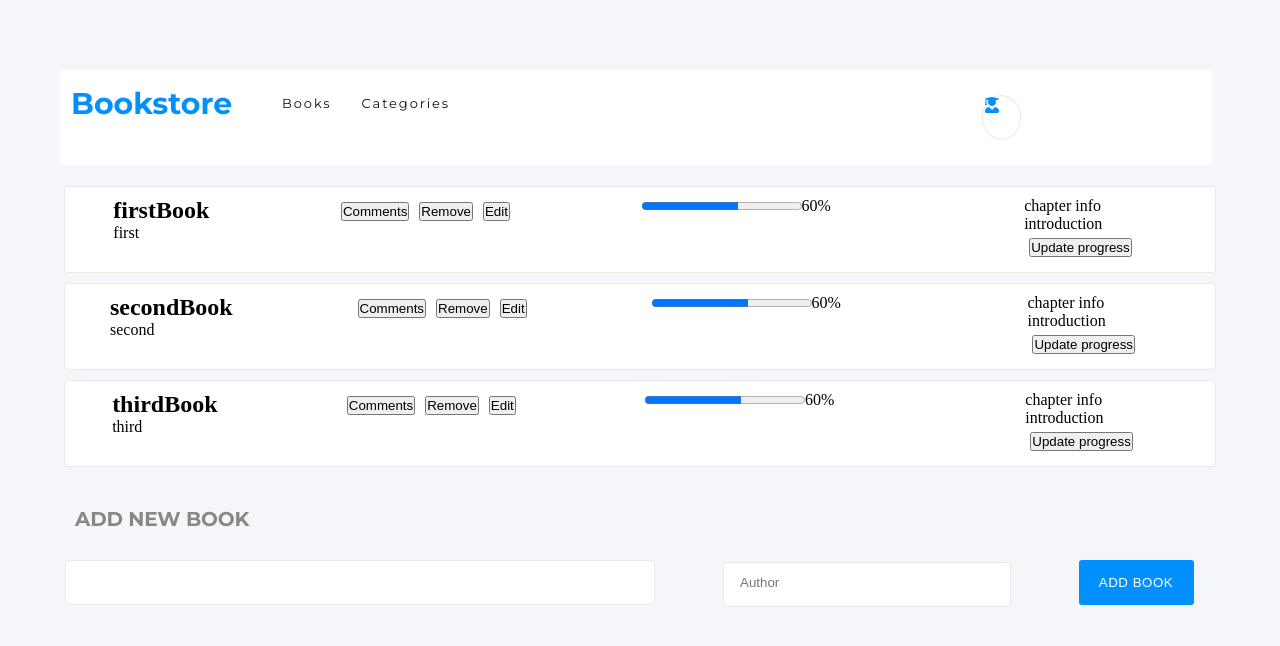
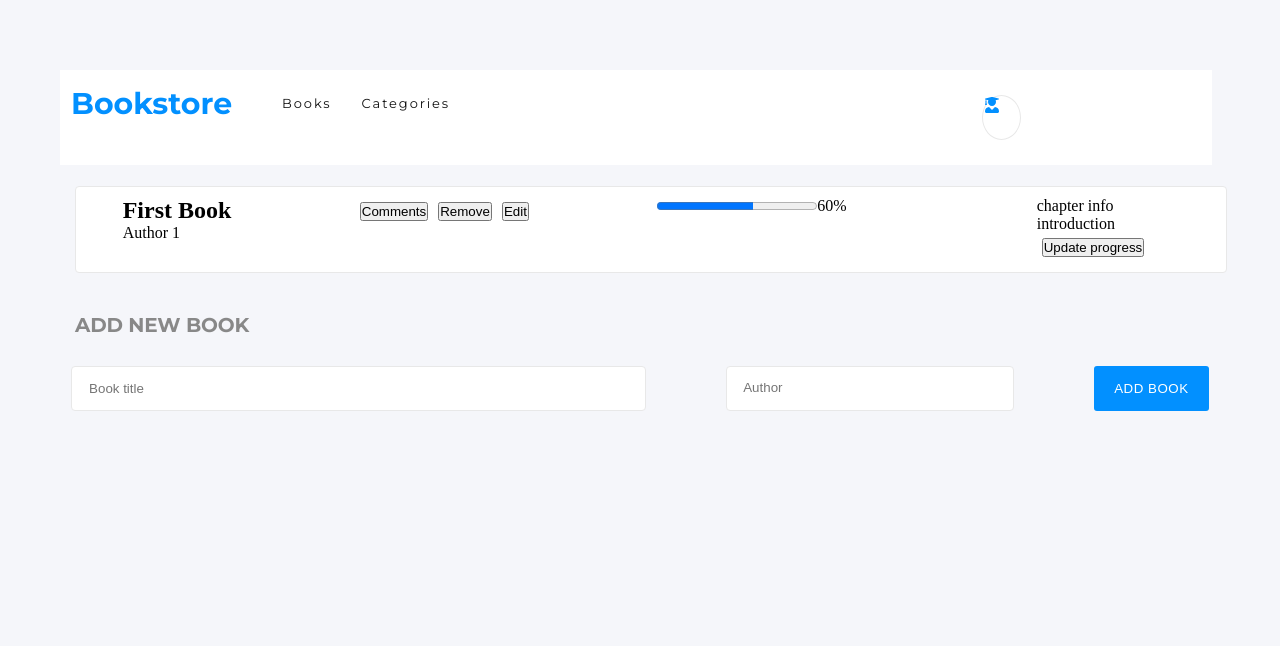
Before and after one commit to ivanmvh/bookstore-ivanmvh, a React (Create React App) app: page / in a window 1280 px wide. Shown: the top 646 px of the page. Built offline with nearby package versions, Linux system fonts and the light colour scheme.

Commit message:
Fix some styles

```diff
--- a/src/Pages/Categories.jsx
+++ b/src/Pages/Categories.jsx
@@ -1,5 +1,5 @@
 const Categories = () => (
-  <button type="button">Check status</button>
+  <h1>Under Construction</h1>
 );
 
 export default Categories;
--- a/src/components/BookList.js
+++ b/src/components/BookList.js
@@ -4,9 +4,9 @@ import Book from './Book';
 class BookList extends React.PureComponent {
   render() {
     const bookArray = [
-      { key: 1, title: 'firstBook', author: 'first' },
-      { key: 2, title: 'secondBook', author: 'second' },
-      { key: 3, title: 'thirdBook', author: 'third' },
+      { key: 1, title: 'First Book', author: 'Author 1' },
+      // { key: 2, title: 'Second Book', author: 'Author 1' },
+      // { key: 3, title: 'Third Book', author: 'Author 1' },
     ];
     return (
       <ul className="booksList">
--- a/src/styles.css
+++ b/src/styles.css
@@ -92,7 +92,7 @@ a {
   background-color: var(--fff);
   display: flex;
   flex-direction: column;
-  align-items: center;
+  /* align-items: center; */
 }
 
 .bookList {
@@ -135,11 +135,16 @@ a {
   color: #888;
 }
 
+.form {
+  display: flex;
+  justify-content: space-around;
+}
+
 .bookTitleForm {
   width: 50%;
   height: 2.813rem;
   margin: 1.188rem 2.125rem 0 0;
-  padding: 0.813rem 35.688rem 0.813rem 1.063rem;
+  padding: 0.813rem 10.688rem 0.813rem 1.063rem;
   border-radius: 4px;
   border: solid 1px #e8e8e8;
   background-color: #fff;
```
